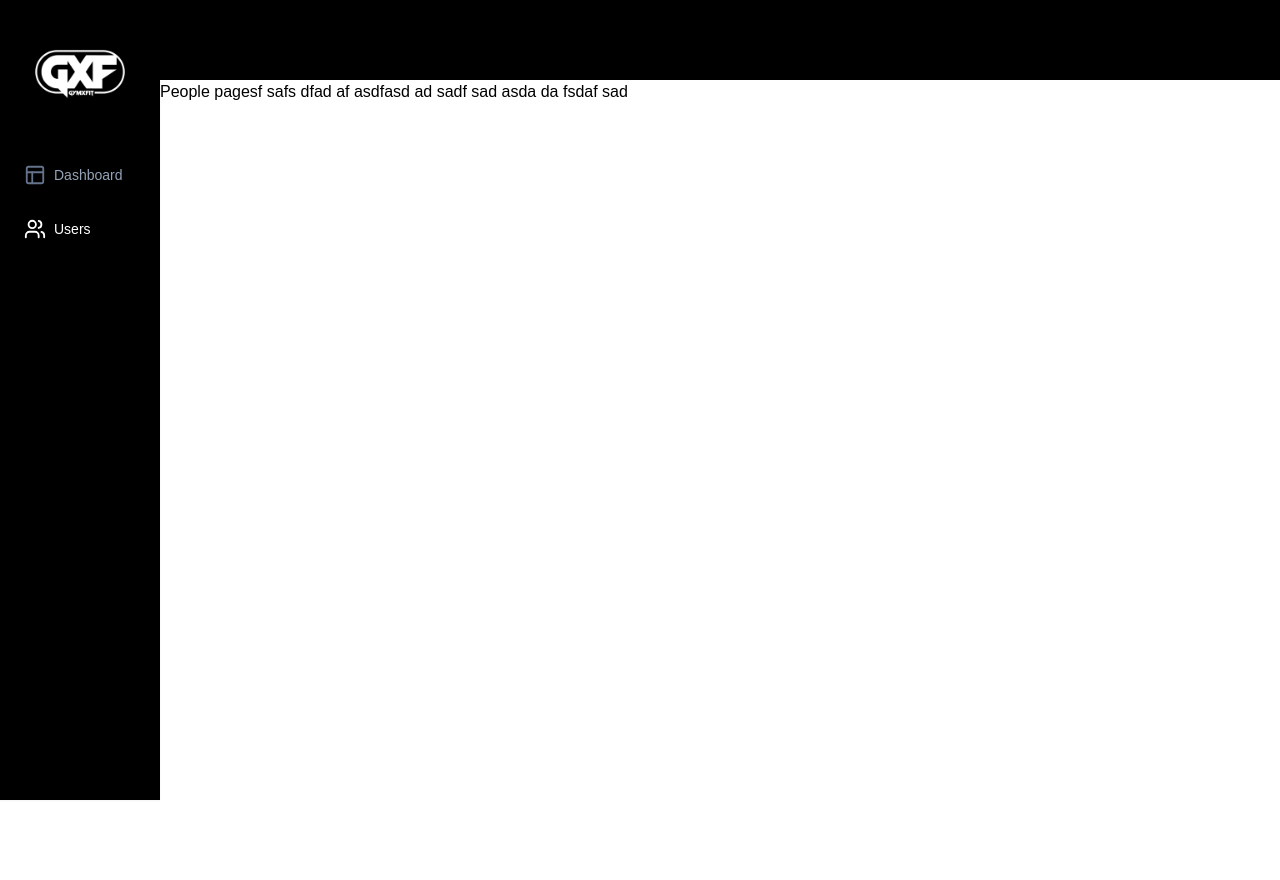
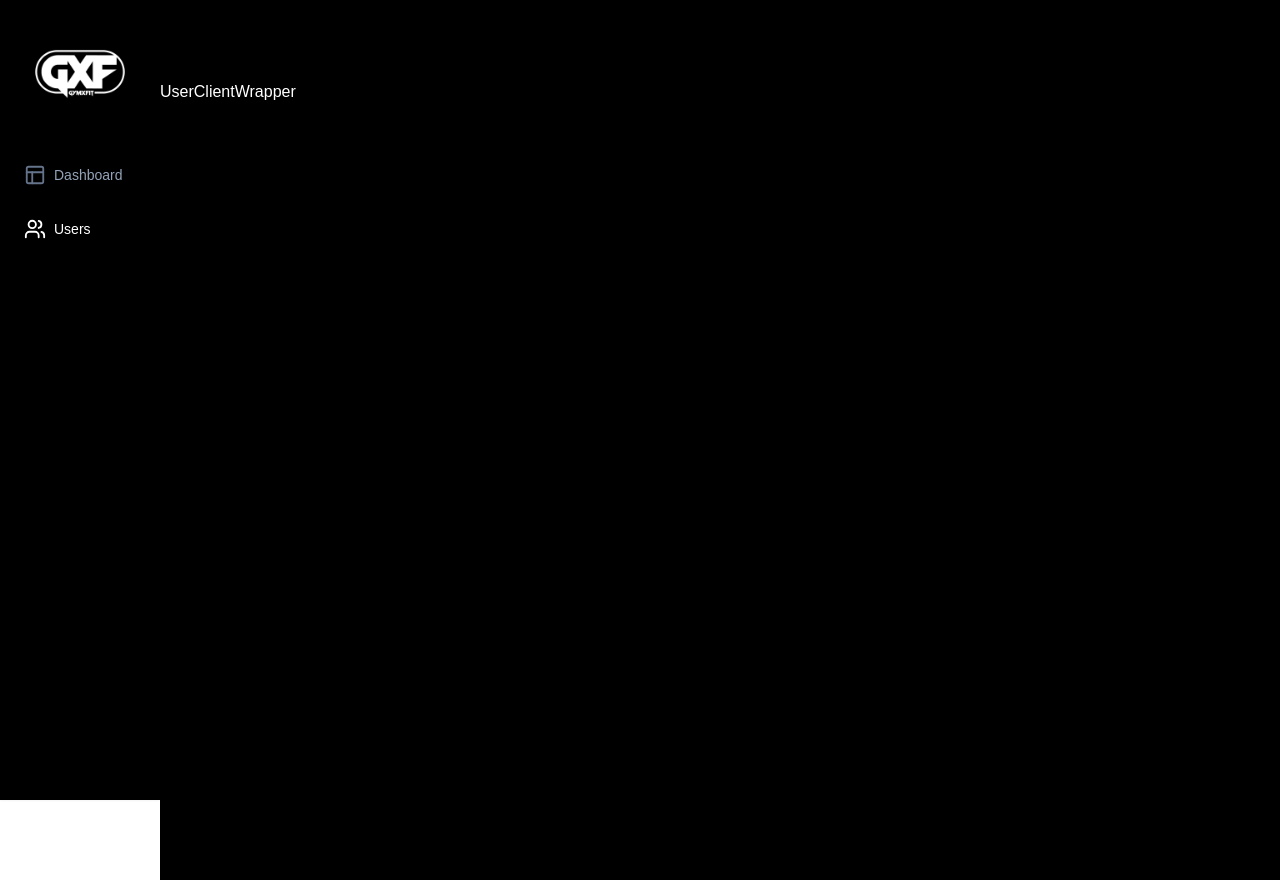
Before and after one commit to jerwintuchi/gymxfit, a Next.js app: page /users in a window 1280 px wide. Before the commit the page ends 800 px from the top, so only its background shows below. Built offline with nearby package versions, Linux system fonts and the light colour scheme.

Commit message:
ui: recolored RouteLinks components

```diff
--- /dev/null
+++ b/src/app/(dashboard)/(routes)/users/_components/UserClientWrapper.tsx
@@ -0,0 +1,9 @@
+import React from 'react'
+
+export default function UserClientWrapper() {
+    return (
+        <div className='text-white'>
+            UserClientWrapper
+        </div>
+    )
+}
--- a/src/app/(dashboard)/(routes)/users/page.tsx
+++ b/src/app/(dashboard)/(routes)/users/page.tsx
@@ -1,7 +1,9 @@
+import UserClientWrapper from "./_components/UserClientWrapper";
+
 const UsersPage = () => {
     return (
-        <div className="text-black">
-            People pagesf safs dfad af asdfasd ad sadf sad asda da fsdaf sad
+        <div className="min-h-screen w-full bg-black ">
+            <UserClientWrapper />
         </div>
     );
 }
--- a/src/app/(dashboard)/_components/RouteLinks.tsx
+++ b/src/app/(dashboard)/_components/RouteLinks.tsx
@@ -8,7 +8,7 @@ export default function RouteLinks() {
                 <p className="text-gray-400">View and manage all registered users.</p>
                 <a
                     href="/users"
-                    className="inline-block mt-4 px-4 py-2 bg-blue-600 rounded hover:bg-blue-700"
+                    className="inline-block mt-4 px-4 py-2 bg-teal-600 rounded hover:bg-teal-700"
                 >
                     Go to Users
                 </a>
@@ -19,7 +19,7 @@ export default function RouteLinks() {
                 <p className="text-gray-400">View and filter user attendance logs.</p>
                 <a
                     href="/attendance"
-                    className="inline-block mt-4 px-4 py-2 bg-blue-600 rounded hover:bg-blue-700"
+                    className="inline-block mt-4 px-4 py-2 bg-teal-600 rounded hover:bg-teal-700"
                 >
                     Go to Attendance
                 </a>
@@ -30,7 +30,7 @@ export default function RouteLinks() {
                 <p className="text-gray-400">Manage and send user notifications.</p>
                 <a
                     href="/notifications"
-                    className="inline-block mt-4 px-4 py-2 bg-blue-600 rounded hover:bg-blue-700"
+                    className="inline-block mt-4 px-4 py-2 bg-teal-600 rounded hover:bg-teal-700"
                 >
                     Go to Notifications
                 </a>
--- a/src/components/navbar-routes.tsx
+++ b/src/components/navbar-routes.tsx
@@ -4,7 +4,7 @@ import { UserButton } from "@clerk/nextjs";
 
 export const NavbarRoutes = () => {
     return (
-        <div className="flex gap-x-2 ml-auto">
+        <div className="flex gap-x-2 ml-auto p-4">
             <UserButton />
         </div>
     );
```
